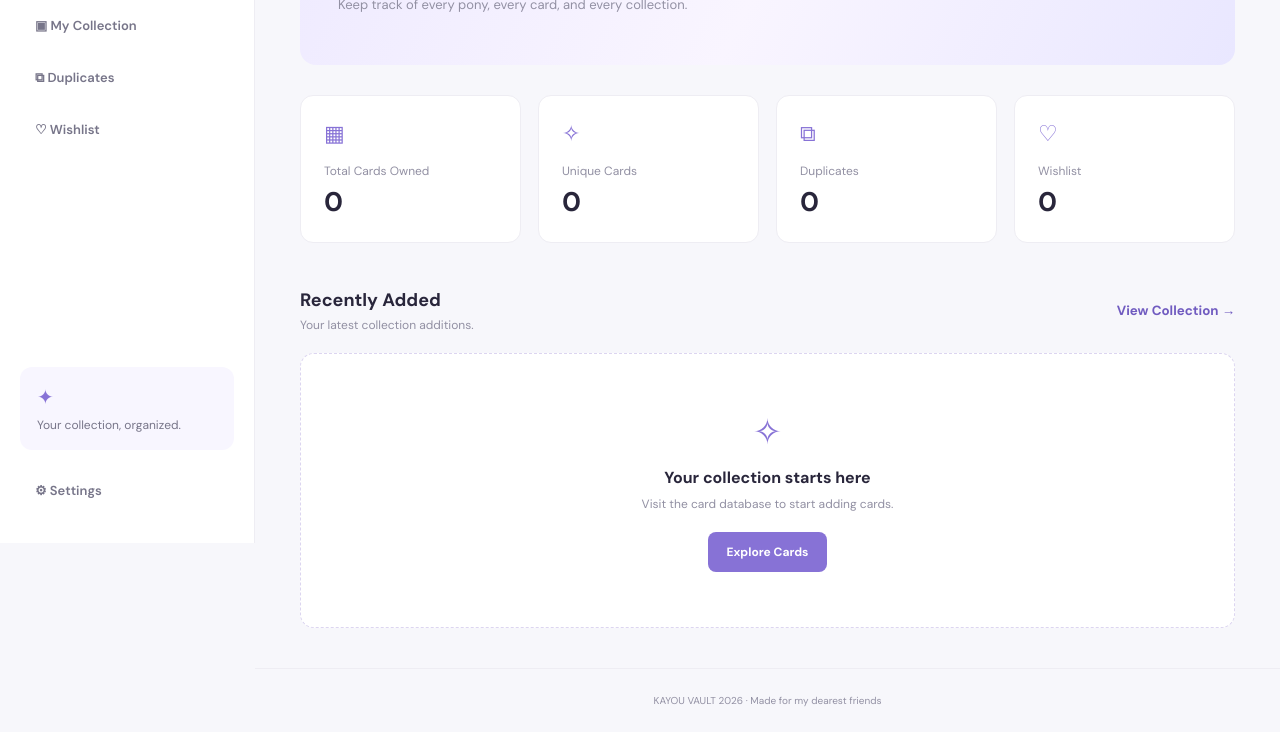
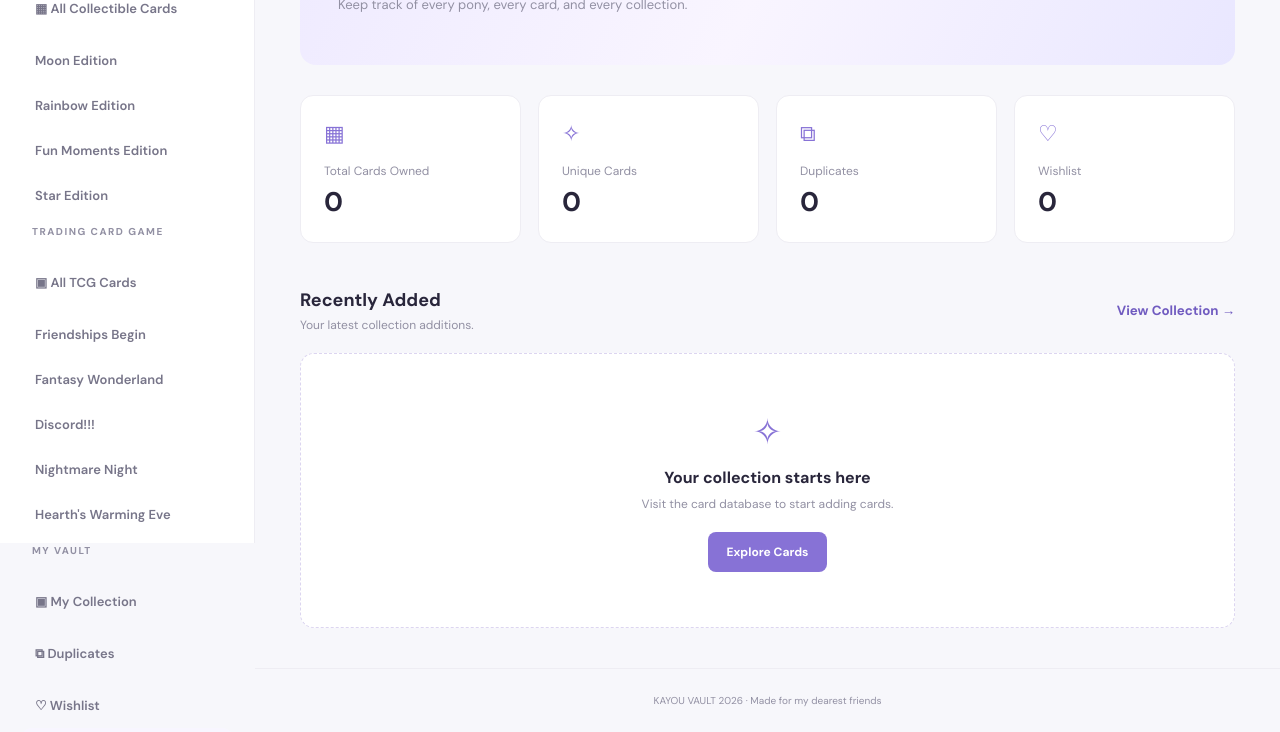
Before and after one commit to seliza-design/mylpcollector, a plain HTML site: page index.html in a window 1280 px wide. Shown: the part 257-989 px from the top of the page. Drawn offline with nearby package versions, Linux system fonts and the light colour scheme; no server answers.

Commit message:
Refactor index.html structure and content

```diff
--- a/index.html
+++ b/index.html
@@ -1,4 +1,5 @@
 <!DOCTYPE html>
+
 <html lang="en">
 <head>
     <meta charset="UTF-8">
@@ -22,7 +23,54 @@
 
     <nav>
         <button class="nav-item active" data-page="home">⌂ Dashboard</button>
-            <button class="nav-item" data-page="database">▦ Card Database</button>
+
+        <div class="nav-label">COLLECTIBLE CARDS</div>
+
+        <button class="nav-item" data-page="database" data-card-type="collectible">
+            ▦ All Collectible Cards
+        </button>
+
+        <div class="nav-submenu">
+            <button class="nav-item nav-subitem" data-page="database" data-card-type="collectible" data-series-name="Moon Edition">
+                Moon Edition
+            </button>
+            <button class="nav-item nav-subitem" data-page="database" data-card-type="collectible" data-series-name="Rainbow Edition">
+                Rainbow Edition
+            </button>
+            <button class="nav-item nav-subitem" data-page="database" data-card-type="collectible" data-series-name="Fun Moments Edition">
+                Fun Moments Edition
+            </button>
+            <button class="nav-item nav-subitem" data-page="database" data-card-type="collectible" data-series-name="Star Edition">
+                Star Edition
+            </button>
+        </div>
+
+        <div class="nav-label">TRADING CARD GAME</div>
+
+        <button class="nav-item" data-page="database" data-card-type="tcg">
+            ▣ All TCG Cards
+        </button>
+
+        <div class="nav-submenu">
+            <button class="nav-item nav-subitem" data-page="database" data-card-type="tcg" data-series-name="Friendships Begin">
+                Friendships Begin
+            </button>
+            <button class="nav-item nav-subitem" data-page="database" data-card-type="tcg" data-series-name="Fantasy Wonderland">
+                Fantasy Wonderland
+            </button>
+            <button class="nav-item nav-subitem" data-page="database" data-card-type="tcg" data-series-name="Discord!!!">
+                Discord!!!
+            </button>
+            <button class="nav-item nav-subitem" data-page="database" data-card-type="tcg" data-series-name="Nightmare Night">
+                Nightmare Night
+            </button>
+            <button class="nav-item nav-subitem" data-page="database" data-card-type="tcg" data-series-name="Hearth's Warming Eve">
+                Hearth's Warming Eve
+            </button>
+        </div>
+
+        <div class="nav-label">MY VAULT</div>
+
         <button class="nav-item" data-page="collection">▣ My Collection</button>
         <button class="nav-item" data-page="duplicates">⧉ Duplicates</button>
         <button class="nav-item" data-page="wishlist">♡ Wishlist</button>
@@ -122,12 +170,26 @@
             <div class="page-heading">
                 <span class="eyebrow">EXPLORE THE CATALOG</span>
                 <h1>Card Database</h1>
-                    <p>Browse and search the Kayou My Little Pony card catalog.</p>
+                <p>Browse Kayou My Little Pony collectible cards and TCG releases.</p>
             </div>
 
             <div class="search-area">
-                    <input type="text" id="search-input"
-                        placeholder="Search by character, card name, or card number...">
+
+                <input
+                    type="text"
+                    id="search-input"
+                    placeholder="Search by character, card name, or card number..."
+                >
+
+                <select id="card-type-filter">
+                    <option value="">All Card Types</option>
+                    <option value="collectible">Collectible Cards</option>
+                    <option value="tcg">Trading Card Game</option>
+                </select>
+
+                <select id="series-filter">
+                    <option value="">All Collections</option>
+                </select>
 
                 <select id="rarity-filter">
                     <option value="">All Rarities</option>
@@ -136,6 +198,7 @@
                     <option value="SR">SR</option>
                     <option value="R">R</option>
                 </select>
+
             </div>
 
             <p class="demo-notice">
@@ -196,7 +259,7 @@
         </section>
 
 
-            <!-- PROFILE -->
+        <!-- SETTINGS -->
 
         <section class="page" id="profile">
 
@@ -208,7 +271,7 @@
 
             <div class="settings-card">
                 <h3>Account Information</h3>
-                    <p>Account registration and login will be connected through Supabase in a later development step.</p>
+                <p>Your account and personal collection are managed securely through Supabase.</p>
                 <button class="primary-button" id="settings-login">Log in / Sign up</button>
             </div>
 
@@ -216,15 +279,14 @@
 
     </div>
 
+
     <!-- LOGIN AND REGISTRATION MODAL -->
 
     <div class="modal-overlay" id="auth-modal">
 
         <div class="auth-modal">
 
-                <button class="close-modal" id="close-modal">
-                    ×
-                </button>
+            <button class="close-modal" id="close-modal">×</button>
 
             <div class="auth-logo">K</div>
 
@@ -293,8 +355,7 @@
                 <p class="auth-message" id="auth-message"
                    role="status" aria-live="polite"></p>
 
-                    <button type="submit" class="auth-submit"
-                        id="auth-submit">
+                <button type="submit" class="auth-submit" id="auth-submit">
                     Log In
                 </button>
 
```
Lines whose indentation alone changed are shown as unchanged.
